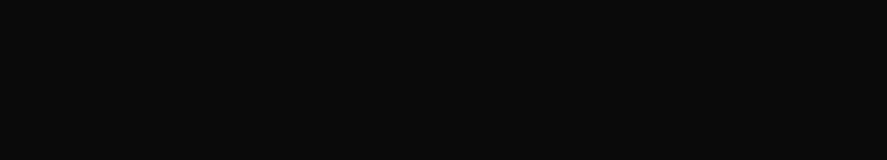
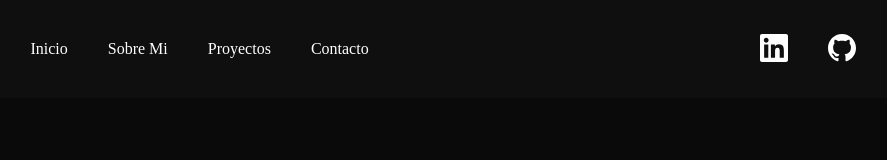
Before and after one commit to erik-hll/portfolio, a plain HTML site: page index.html in a window 1280 px wide. Shown: the whole page, without its empty margins (197-1084 px from the left). Drawn offline with Linux system fonts and the light colour scheme.

Commit message:
Creado estructura del <headrer>: header.css

```diff
--- a/index.html
+++ b/index.html
@@ -7,11 +7,28 @@
     <title>Erik Herrera Llamas</title>
 
     <link rel="stylesheet" href="styles/main.css">
-    <link rel="icon" type="svg" href="assets/svg/code.svg">
+    <link rel="icon" href="assets/svg/code.svg">
 </head>
 
 <body>
 
+    <header>
+        <nav>
+            <div>Inicio</div>
+            <div>Sobre Mi</div>
+            <div>Proyectos</div>
+            <div>Contacto</div>
+        </nav>
+        <nav>
+            <div>
+                <img src="assets/svg/linkedin.svg" alt="LinkedIn">
+            </div>
+            <div>
+                <img src="assets/svg/github_light.svg" alt="GitHub">
+            </div>
+        </nav>
+    </header>
+
 </body>
 
 </html>
--- a/styles/header.css
+++ b/styles/header.css
@@ -0,0 +1,19 @@
+header {
+    background-color: rgb(15, 15, 15);
+
+    display: flex;
+    flex-direction: row;
+    justify-content: space-around;
+    align-items: center;
+    padding: 32px;
+}
+
+header nav {
+    display: flex;
+    flex-direction: row;
+    gap: 40px;
+}
+
+header nav:nth-child(2) {
+    margin-top: 2px;
+}
--- a/styles/main.css
+++ b/styles/main.css
@@ -1,5 +1,9 @@
 @import url(header.css);
+@import url(hero.css);
 
 body {
     background-color: rgb(10, 10, 10);
+    color: white;
+
+    margin: 0 auto;
 }
```
Also changed, not shown: assets/images/me.png (added), assets/svg/github_light.svg (added), assets/svg/linkedin.svg (added), styles/hero.css (added).
